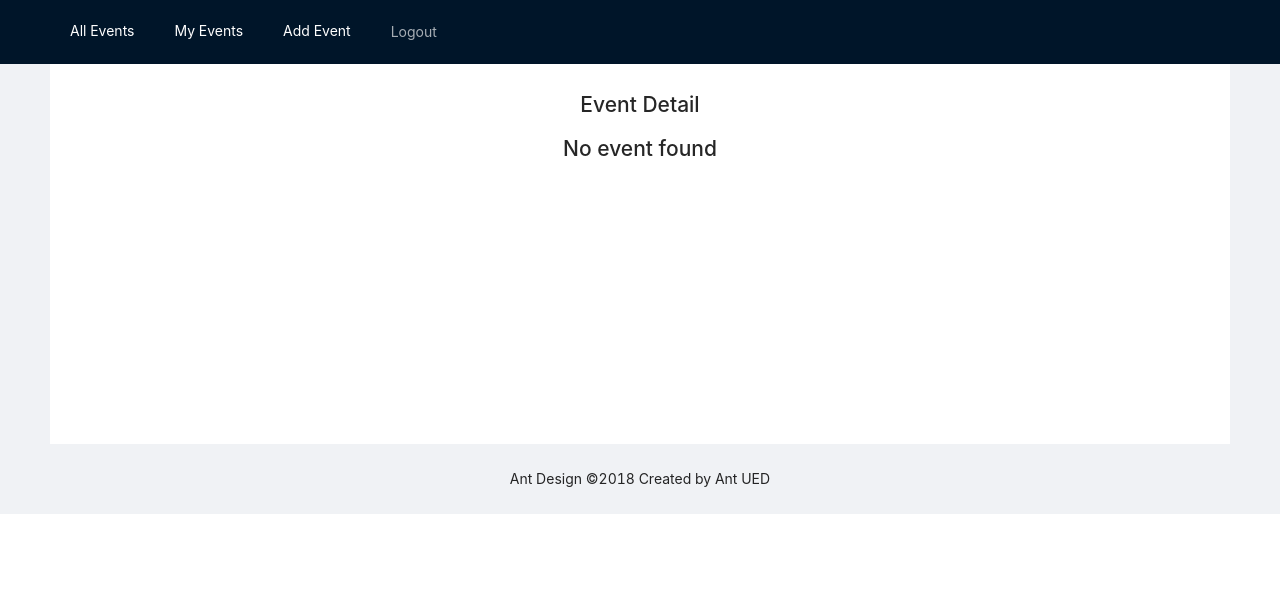
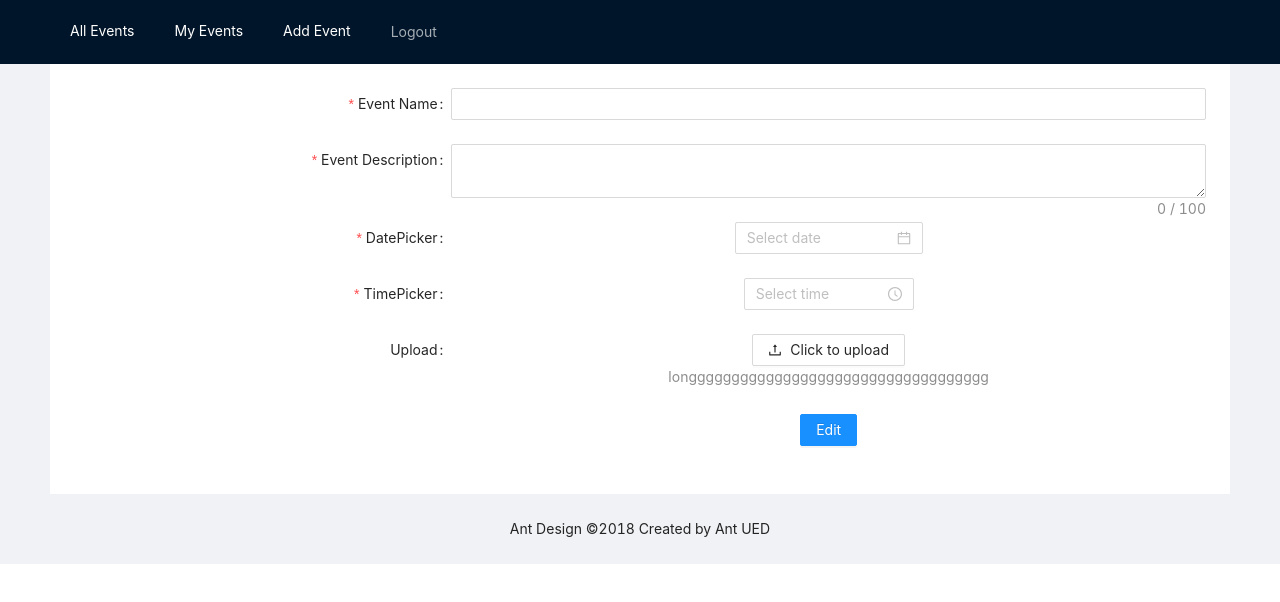
Before and after one commit to bilalattari/React_Food_App_for_Webandmobile-Students, a React (Create React App) app: page /event/edit/1 in a window 1280 px wide. Shown: the top 602 px of the page. Built offline with nearby package versions, Linux system fonts and the light colour scheme; no server answers; the database is empty.

Commit message:
event done

```diff
--- a/src/App.jsx
+++ b/src/App.jsx
@@ -21,6 +21,7 @@ function App() {
         <Route path="/add" element={<AddEvent />} />
         <Route path="/myEvents" element={<MyEvents />} />
         <Route path="/event/:name/:id" element={<Event />} />
+        <Route path="/event/edit/:id" element={<AddEvent />} />
       </Routes>
     </div>
   );
--- a/src/screens/AddEvent.jsx
+++ b/src/screens/AddEvent.jsx
@@ -1,19 +1,20 @@
 import react, { useEffect, useState } from 'react'
-import { Link, useNavigate } from 'react-router-dom'
+import { Link, useNavigate, useParams } from 'react-router-dom'
 import {
     Image, Form, DatePicker, TimePicker,
     Upload,
     Button, Alert, Input
 } from 'antd';
-import { UploadOutlined , EditOutlined , DeleteOutlined  } from '@ant-design/icons';
+import { UploadOutlined, EditOutlined, DeleteOutlined } from '@ant-design/icons';
 
 import './login.css'
 import {
-    createUserWithEmailAndPassword,
+
     getStorage, uploadBytes, getDownloadURL,
-    userRef, auth, addDoc, ref, eventRef
+    auth, addDoc, ref, eventRef, doc, db, getDoc
 } from '../firebase'
 import Conatiner from '../component/Container';
+import { setDoc } from 'firebase/firestore';
 
 const formItemLayout = {
     labelCol: {
@@ -54,11 +55,37 @@ const rangeConfig = {
 
 
 const AddEvent = () => {
-    const [form] = Form.useForm();
+    const [form, setForm] = Form.useForm();
     const navigate = useNavigate()
     const [error, setError] = useState('')
     const [loading, setLoading] = useState(false)
+    const [event, setEvent] = useState(null)
 
+    const params = useParams()
+    console.log('params==>', params)
+
+    useEffect(() => {
+        getEvent()
+    }, [])
+
+    const getEvent = async () => {
+        setLoading(true)
+        if (params?.id) {
+            const ref = doc(db, 'events', params.id)
+            const event = await getDoc(ref)
+            console.log('event.exists=>', event.exists())
+            if (event.exists()) {
+                console.log('event data=>', event.data())
+
+                form.setFieldsValue({
+                    ...form, name: event.data().eventName, description: event.data().eventDesc,
+                })
+                // setEvent()
+            }
+        }
+
+        setLoading(false)
+    }
     const normFile = (e) => {
         console.log('Upload event:', e);
 
@@ -89,11 +116,20 @@ const AddEvent = () => {
                 eventImg,
                 uid: auth.currentUser.uid
             }
-            addDoc(eventRef, obj).then(() => {
-                navigate('/')
-                setLoading(true)
+            if (params.id) {
+                setDoc(doc(db, 'events', params.id), obj).then(() => {
+                    navigate('/')
+                    setLoading(true)
 
-            }).catch(() => setLoading(false))
+                }).catch(() => setLoading(false))
+            } else {
+                addDoc(eventRef, obj).then(() => {
+                    navigate('/')
+                    setLoading(true)
+
+                }).catch(() => setLoading(false))
+            }
+
         }
         setLoading(true)
 
@@ -130,7 +166,7 @@ const AddEvent = () => {
             }
 
 
-            <Form name="time_related_controls" {...formItemLayout} onFinish={onFinish}>
+            <Form form={form} name="time_related_controls" {...formItemLayout} onFinish={onFinish}>
                 <Form.Item
                     name="name"
                     label="Event Name"
@@ -189,7 +225,7 @@ const AddEvent = () => {
                     }}
                 >
                     <Button loading={loading} type="primary" htmlType="submit">
-                        Submit
+                        {params.id ? 'Edit' : 'Submit'}
                     </Button>
                 </Form.Item>
             </Form>
--- a/src/screens/MyEvents.jsx
+++ b/src/screens/MyEvents.jsx
@@ -35,6 +35,10 @@ function MyEvents() {
         setEve(events)
     }
 
+    const handleOnPressEdit = (id) => {
+        navigate(`/event/edit/${id}`)
+    }
+
 
     console.log('events==>', eve)
 
@@ -55,7 +59,7 @@ function MyEvents() {
                                     />
                                 }
                                 actions={[
-                                    <EditOutlined color="blue" key="setting" />,
+                                    <EditOutlined color="blue" onClick={() => handleOnPressEdit(data.id)} key="setting" />,
 
                                     <DeleteOutlined color="red" key="ellipsis" />,
                                 ]}
```
